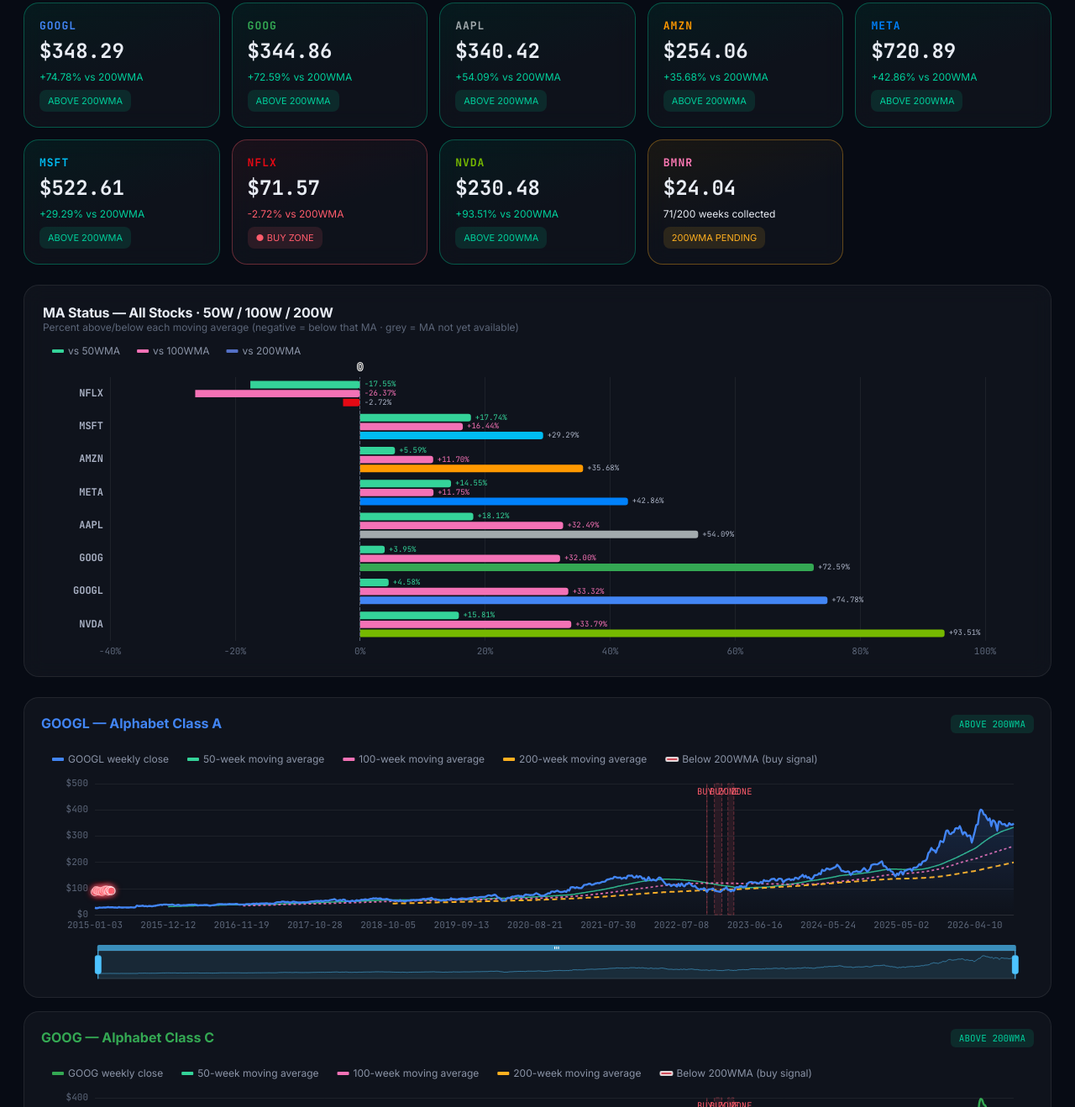
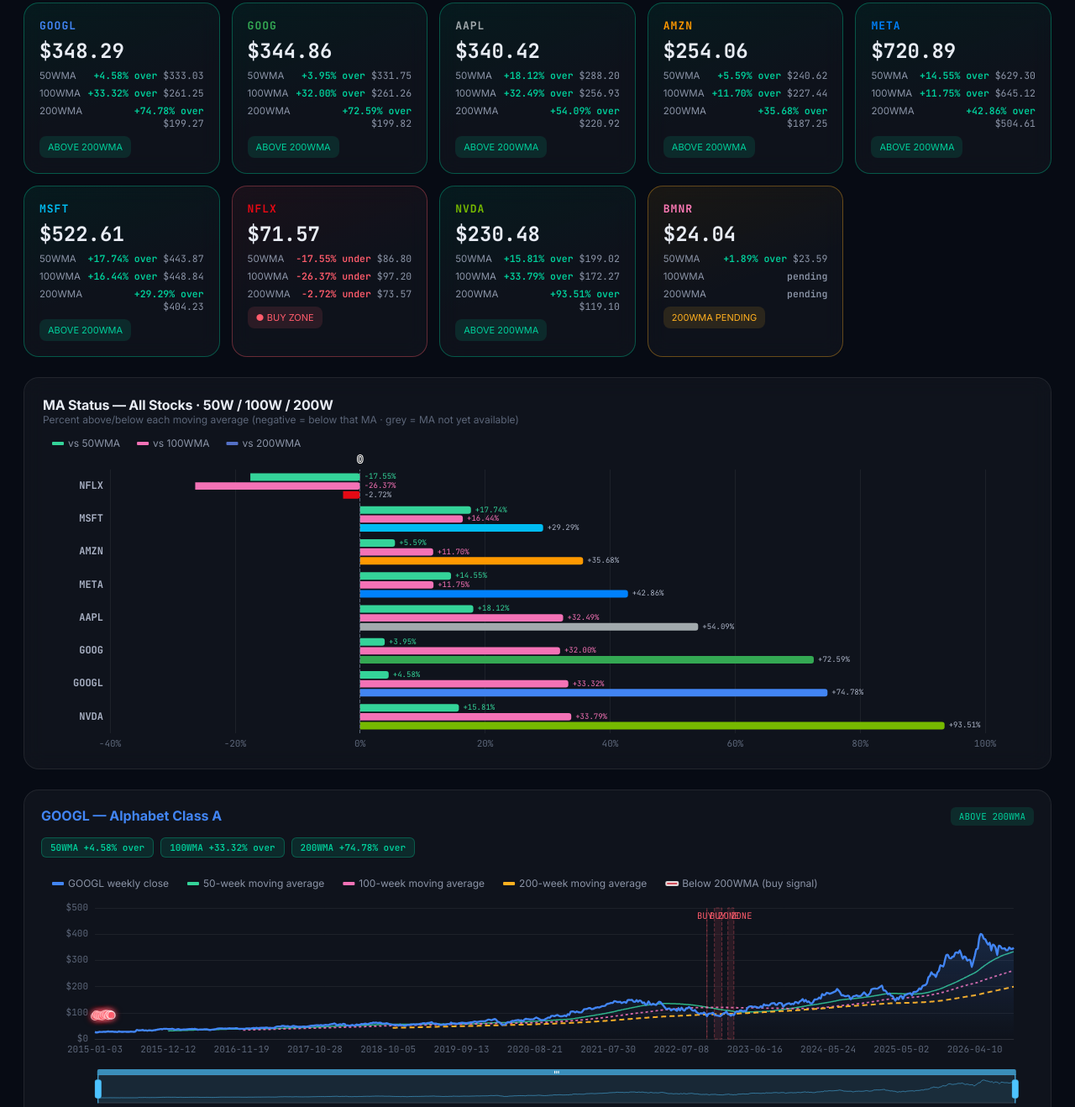
Before and after one commit to 4n0nym0u5-creator/Equity-Tracker, a plain HTML site: page index.html in a window 1280 px wide. Shown: the part 2568-3886 px from the top of the page at 84% size. Drawn offline with Linux system fonts and the light colour scheme; animation ran at ten frames a second.

Commit message:
feat(cards): show 50W/100W/200WMA over-under status on stock cards

```diff
--- a/css/styles.css
+++ b/css/styles.css
@@ -303,6 +303,13 @@ tbody tr:last-child td { border-bottom: none; }
 .tech-card .vsma { font-size: 12px; margin-top: 8px; }
 .tech-card .vsma.pos { color: var(--green); }
 .tech-card .vsma.neg { color: var(--red); }
+.tech-card .ma-row { display: flex; justify-content: space-between; align-items: baseline; gap: 8px; margin-top: 6px; color: var(--muted); font-size: 11.5px; }
+.tech-card .ma-row:first-of-type { margin-top: 10px; }
+.tech-card .ma-val { font-family: var(--mono); font-size: 11.5px; font-weight: 600; text-align: right; }
+.tech-card .ma-val.pos { color: var(--green); }
+.tech-card .ma-val.neg { color: var(--red); }
+.tech-card .ma-val.pending { color: var(--faint); font-weight: 400; }
+.tech-card .ma-price { color: var(--muted); font-weight: 400; }
 .tech-card .status { font-size: 11px; margin-top: 8px; padding: 6px 10px; border-radius: 8px; display: inline-block; }
 .tech-card.above .status { background: var(--green-soft); color: var(--green); }
 .tech-card.below .status { background: var(--red-soft); color: var(--red); }
@@ -322,6 +329,15 @@ tbody tr:last-child td { border-bottom: none; }
 .tech-detail .badge.above { background: var(--green-soft); color: var(--green); }
 .tech-detail .badge.below { background: var(--red-soft); color: var(--red); }
 .tech-detail .badge.pending { background: rgba(255,176,32,.12); color: var(--amber); }
+.ma-strip { display: flex; flex-wrap: wrap; gap: 8px; margin: 0 0 14px; }
+.ma-chip {
+  font-family: var(--mono); font-size: 11px; font-weight: 600;
+  padding: 4px 10px; border-radius: 6px;
+  background: var(--card); border: 1px solid var(--card-border); color: var(--muted);
+}
+.ma-chip.above { color: var(--green); border-color: rgba(0,208,156,.3); background: var(--green-soft); }
+.ma-chip.below { color: var(--red); border-color: rgba(255,92,108,.3); background: var(--red-soft); }
+.ma-chip.pending { color: var(--faint); font-weight: 400; }
 
 /* small print under charts ------------------------------------------------------ */
 .footnote-line {
--- a/js/app.js
+++ b/js/app.js
@@ -406,13 +406,19 @@ window.NDQInit = function () {
       var isAbove = hasMa && data.vsMaPct >= 0;
       var statusClass = hasMa ? (isAbove ? "above" : "below") : "pending";
       var statusText = hasMa ? (isAbove ? "ABOVE 200WMA" : "● BUY ZONE") : "200WMA PENDING";
-      var vsmaLine = hasMa
-        ? '<div class="vsma ' + (isAbove ? "pos" : "neg") + '">' + (isAbove ? "+" : "") + nf2.format(data.vsMaPct) + '% vs 200WMA</div>'
-        : '<div class="vsma">' + data.weeksOfData + '/200 weeks collected</div>';
+      function maLine(label, pct, maVal) {
+        if (pct == null) return '<div class="vsma ma-row">' + label + '<span class="ma-val">pending</span></div>';
+        return '<div class="vsma ma-row">' + label +
+          '<span class="ma-val ' + (pct >= 0 ? "pos" : "neg") + '">' +
+          (pct >= 0 ? "+" : "") + nf2.format(pct) + '% ' + (pct >= 0 ? "over" : "under") +
+          ' <span class="ma-price">$' + nf2.format(maVal) + '</span></span></div>';
+      }
       return '<div class="tech-card ' + statusClass + '">' +
         '<div class="ticker" style="color:' + s.color + '">' + s.key + '</div>' +
         '<div class="price">$' + nf2.format(data.price) + '</div>' +
-        vsmaLine +
+        maLine("50WMA", data.vsMa50Pct, data.ma50) +
+        maLine("100WMA", data.vsMa100Pct, data.ma100) +
+        maLine("200WMA", data.vsMaPct, data.ma200) +
         '<div class="status">' + statusText + '</div>' +
       '</div>';
     }).join("");
@@ -526,11 +532,21 @@ window.NDQInit = function () {
         ? (isAbove ? "ABOVE 200WMA" : "BUY ZONE ACTIVE")
         : "200WMA PENDING · " + kpi.weeksOfData + "/200 weeks";
 
+      function maChip(label, pct) {
+        if (pct == null) return '<span class="ma-chip pending">' + label + ' pending</span>';
+        return '<span class="ma-chip ' + (pct >= 0 ? "above" : "below") + '">' + label + " " +
+          (pct >= 0 ? "+" : "") + nf2.format(pct) + "% " + (pct >= 0 ? "over" : "under") + '</span>';
+      }
+      var maStrip = hasMa
+        ? '<div class="ma-strip">' + maChip("50WMA", kpi.vsMa50Pct) + maChip("100WMA", kpi.vsMa100Pct) + maChip("200WMA", kpi.vsMaPct) + '</div>'
+        : "";
+
       return '<div class="tech-detail">' +
         '<div class="tech-detail-header">' +
           '<h4 style="color:' + s.color + '">' + s.key + ' — ' + s.name + '</h4>' +
           '<span class="badge ' + (hasMa ? (isAbove ? "above" : "below") : "pending") + '">' + maNote + '</span>' +
         '</div>' +
+        maStrip +
         (hasMa ? '' : '<div class="footnote-line">Listed June 2025 — the 200-week MA needs 200 weeks of history and will first appear around mid-2029. Chart shows price history only for now.</div>') +
         '<div id="' + chartId + '" class="chart" style="height: 280px;"></div>' +
       '</div>';
```
